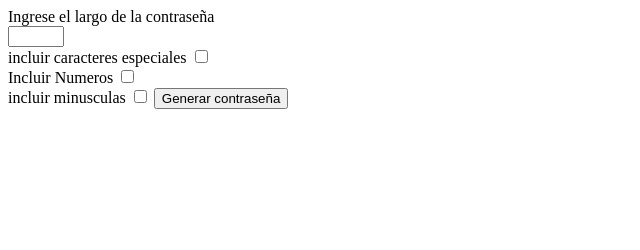
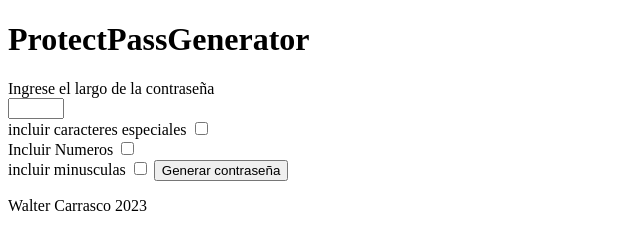
Before and after one commit to someone1a/PassGenerator, a plain HTML site: page index.html in a window 1280 px wide. Shown: the whole page, without its empty margins (0-640 px from the left). Drawn offline with Linux system fonts and the light colour scheme.

Commit message:
meta tags added and site name ready

```diff
--- a/index.html
+++ b/index.html
@@ -5,11 +5,22 @@
     <meta charset="UTF-8">
     <meta http-equiv="X-UA-Compatible" content="IE=edge">
     <meta name="viewport" content="width=device-width, initial-scale=1.0">
-    <title>Generador de contraseñas</title>
+    <title>Generador de contraseñas -ProtectPassGenerator</title>
+    <meta name="title" content="ProtectPassGenerator">
+    <meta name="description" content="Generador de contraseñas  fácil y sencillo de utilizar">
+    <meta name="keywords"
+        content="contraseñas, generador, contraseñas fuertes, contraseñas seguras, generador de contraseñas">
+    <meta name="robots" content="index, follow">
+    <meta http-equiv="Content-Type" content="text/html; charset=utf-8">
+    <meta name="language" content="Spanish">
+    <meta name="revisit-after" content="1 days">
+    <meta name="author" content="Walter Carrasco">
 </head>
 
 <body>
-    <header></header>
+    <header>
+        <h1>ProtectPassGenerator</h1>
+    </header>
     <main>
         <section>
             <article class="generador">
@@ -23,7 +34,9 @@
             </article>
         </section>
     </main>
-    <footer></footer>
+    <footer>
+        <p>Walter Carrasco 2023</p>
+    </footer>
     <script src="app.js"></script>
 </body>
 
```
